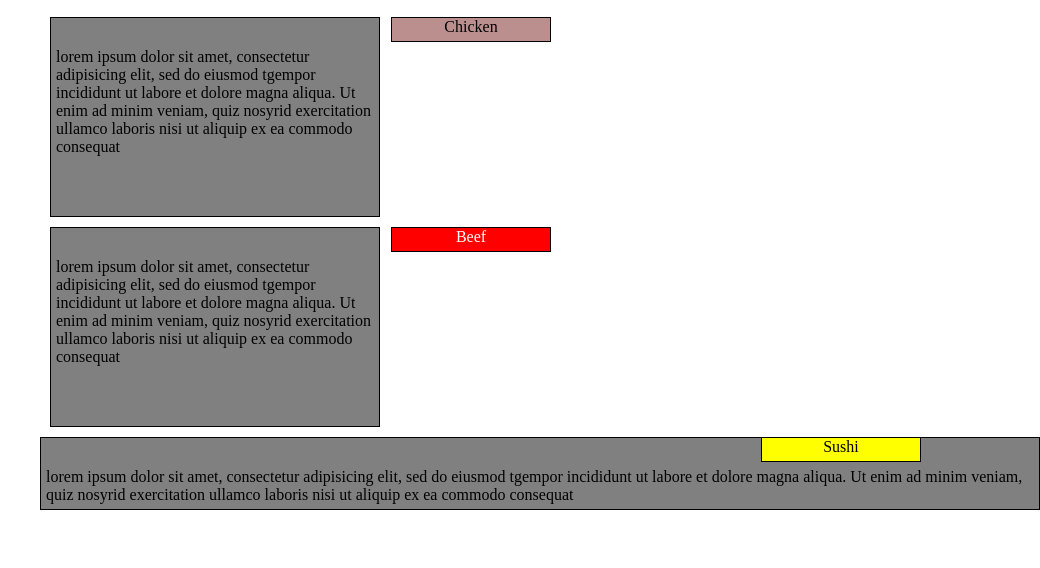
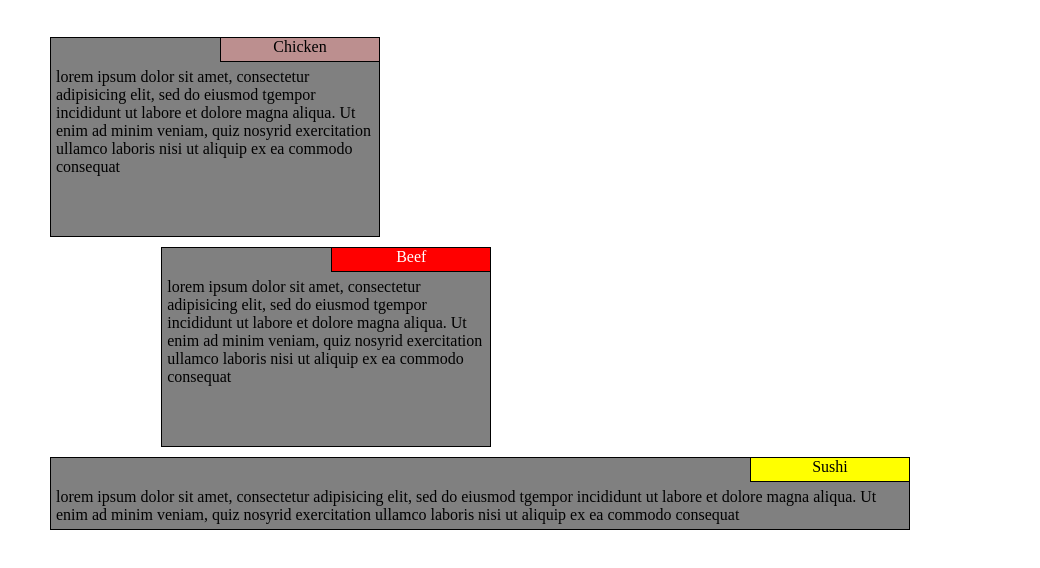
Before and after one commit to Steve246/Module2-Coursera, a plain HTML site: page index.html in a window 768 px wide. Shown: the part 70-638 px from the top of the page, 1040 px wide, since content can reach past the window. Drawn offline with Linux system fonts and the light colour scheme.

Commit message:
Update projek.css
Change in responsive design

```diff
--- a/projek.css
+++ b/projek.css
@@ -57,6 +57,7 @@ section {
 
 
 
+
 @media only screen and (min-width: 992px) {
   section.box-1, section.box-2, section.box-3 {
     float: left;
@@ -73,39 +74,46 @@ section {
 
 @media only screen and (min-width: 768px) and (max-width: 991px){
 
-  .box-1, .box-2 {
+  .box-1 {
     width: 330px;
     height: 200px;
     float: left;
     margin-left: 50px;
   }
 
-  .box-2 {
-    margin-left: 50px;
+  .box-2  {
+    width: 330px;
+    height: 200px;
+    float:left;
+    margin-left: 21%;
   }
 
   .box-3 {
-    width: 1000px;
+    margin-left: 50px;
+    width: 860px;
     clear: left;
   }
 
   p.chicken {
     position: relative;
-    left: 340px;
+    left: 169px;
   }
 
   p.beef {
     position: relative;
-    left: 340px;
+    left: 169px;
   }
   p.sushi {
     position: relative;
-    left: 720px;
+    left: 699px;
+
+    /* tadi ini 720 */
   }
+
 
 }
 
-@media only screen and (min-width: 767px) {
+@media only screen and (max-width: 767px) {
 
   div.container {
     background-color: white;
```
